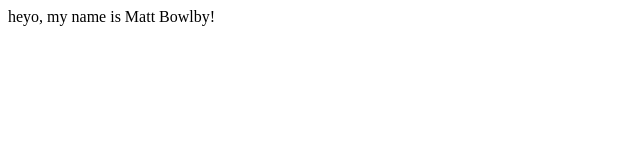
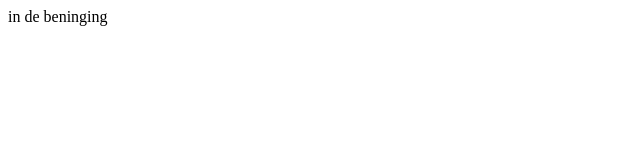
Before and after one commit to matt-bowlby/matt-bowlby-website, a Svelte app: page / in a window 1280 px wide. Shown: the top 160 px of the page, without its empty margins (0-640 px from the left). Built offline with nearby package versions, Linux system fonts and the light colour scheme.

Commit message:
Change greeting message in App.svelte

```diff
--- a/src/App.svelte
+++ b/src/App.svelte
@@ -2,7 +2,7 @@
 </script>
 
 <main>
-	<div>heyo, my name is Matt Bowlby!</div>
+	<div>in de beninging</div>
 </main>
 
 <style>
```
